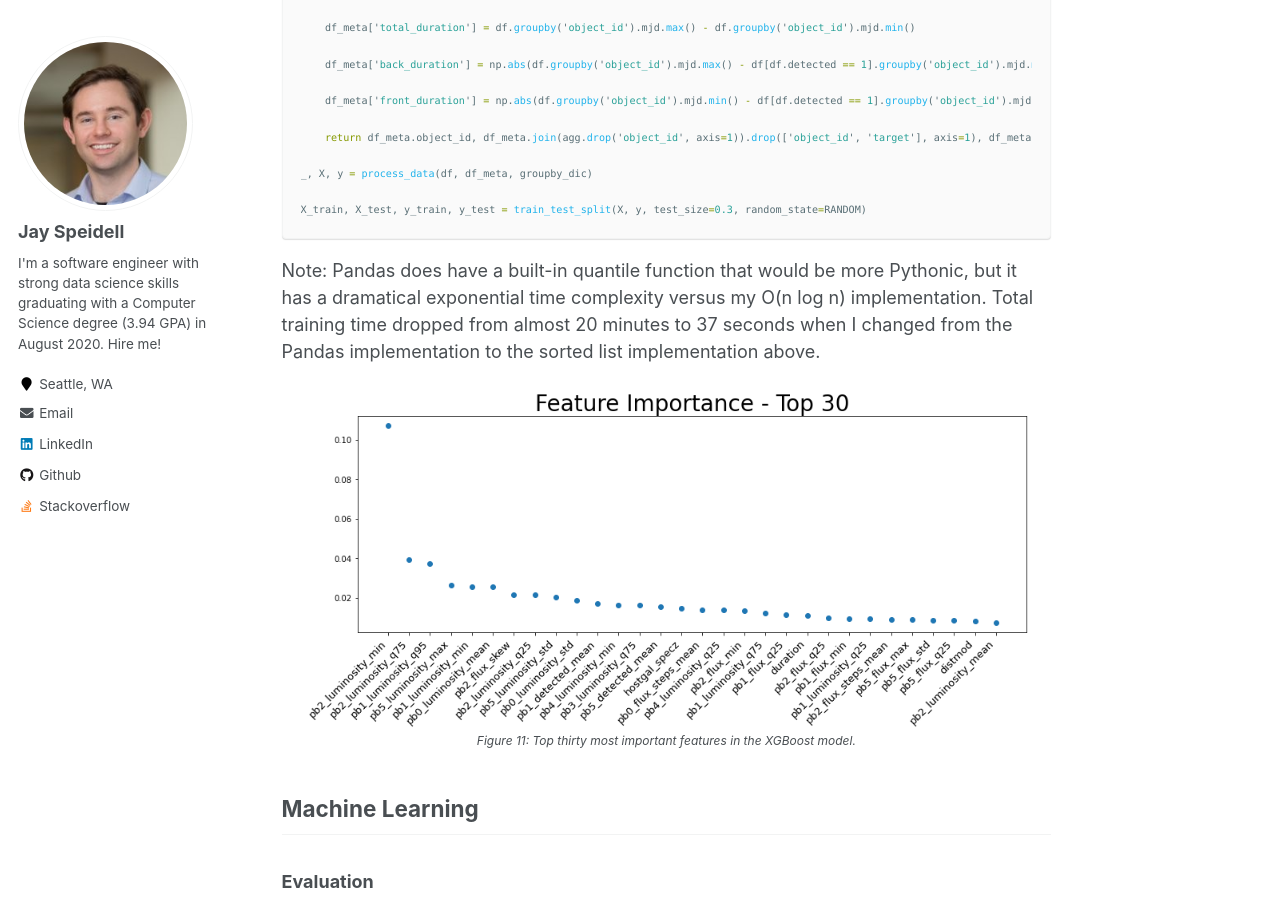
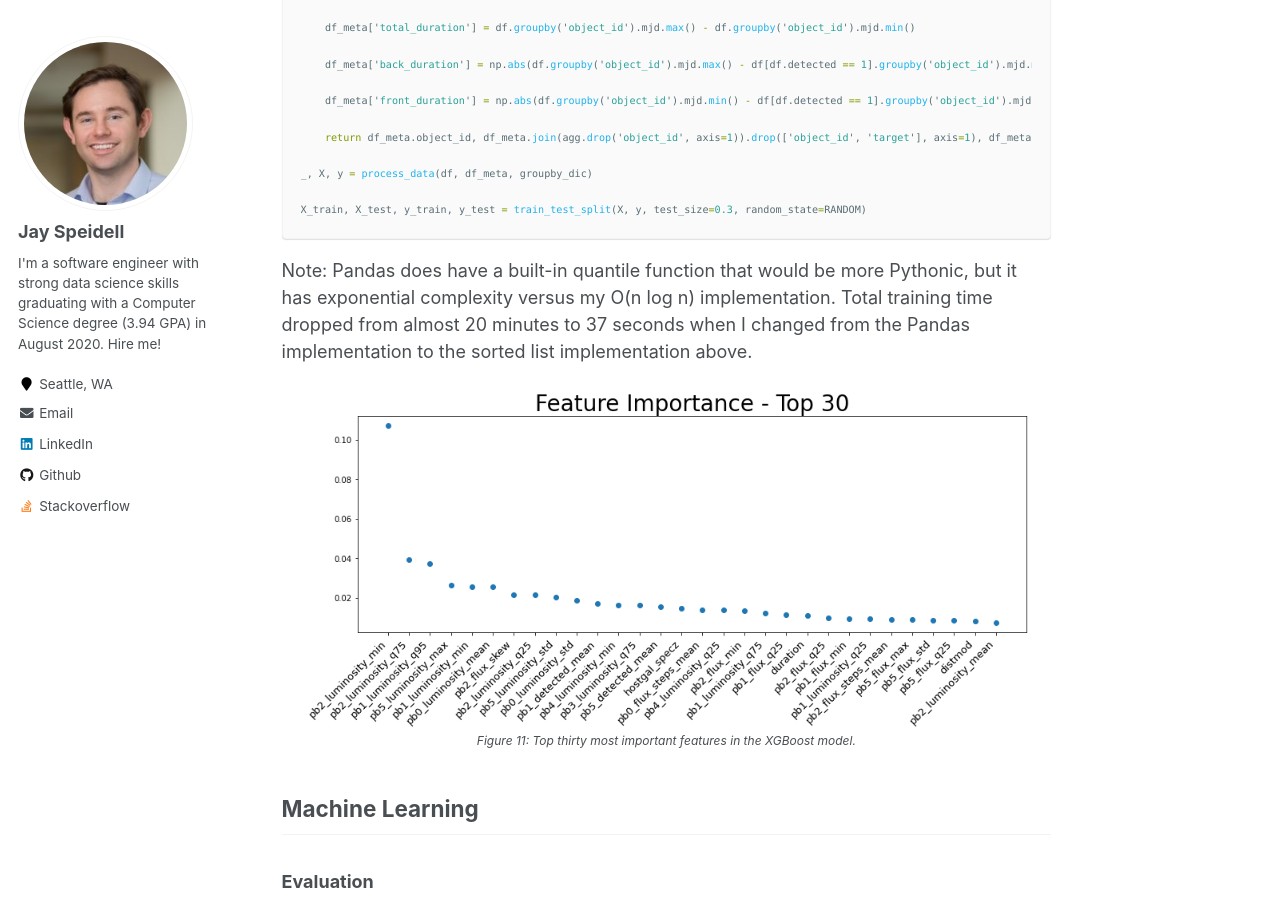
Before and after one commit to jayspeidell/jayspeidell.github.io, a Jekyll site: the page built from _portfolio/project13-light-curve-sequence-analysis.md, in a window 1280 px wide and 900 px high, scrolled down 13251 px. Built offline with Jekyll 4.4.1, drawn with Linux system fonts in a browser that asks for light colours; some of the changed text lies outside the part shown.

Commit message:
Update project13-light-curve-sequence-analysis.md
Typo fixes

````diff
--- a/_portfolio/project13-light-curve-sequence-analysis.md
+++ b/_portfolio/project13-light-curve-sequence-analysis.md
@@ -266,7 +266,7 @@ _, X, y = process_data(df, df_meta, groupby_dic)
 X_train, X_test, y_train, y_test = train_test_split(X, y, test_size=0.3, random_state=RANDOM)
 ```
 
-Note: Pandas does have a built-in quantile function that would be more Pythonic, but it has a dramatical exponential time complexity versus my O(n log n) implementation. Total training time dropped from almost 20 minutes to 37 seconds when I changed from the Pandas implementation to the sorted list implementation above.
+Note: Pandas does have a built-in quantile function that would be more Pythonic, but it has exponential complexity versus my O(n log n) implementation. Total training time dropped from almost 20 minutes to 37 seconds when I changed from the Pandas implementation to the sorted list implementation above.
 
 <p align="center" style="font-size: 12px;">
    <img alt="img-name" src="/images/lsst/feature_importance_2.png" width="95%">
````
Also changed, not shown: other parts of _portfolio/project13-light-curve-sequence-analysis.md (+1 -1 lines).
